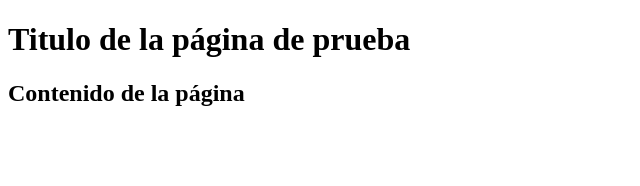
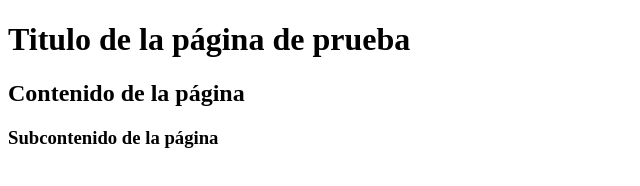
Before and after one commit to DRANXZ88/pagina-web, a plain HTML site: page index.html in a window 1280 px wide. Shown: the whole page, without its empty margins (0-640 px from the left). Drawn offline with Linux system fonts and the light colour scheme.

Commit message:
Subcontenido de la página
Agregando subcontenido para la página web.-

```diff
--- a/index.html
+++ b/index.html
@@ -7,5 +7,6 @@
 <body>
 	<h1>Titulo de la página de prueba</h1>
 	<h2>Contenido de la página</h2>
+	<h3>Subcontenido de la página</h3>
 </body>
 </html>
```
